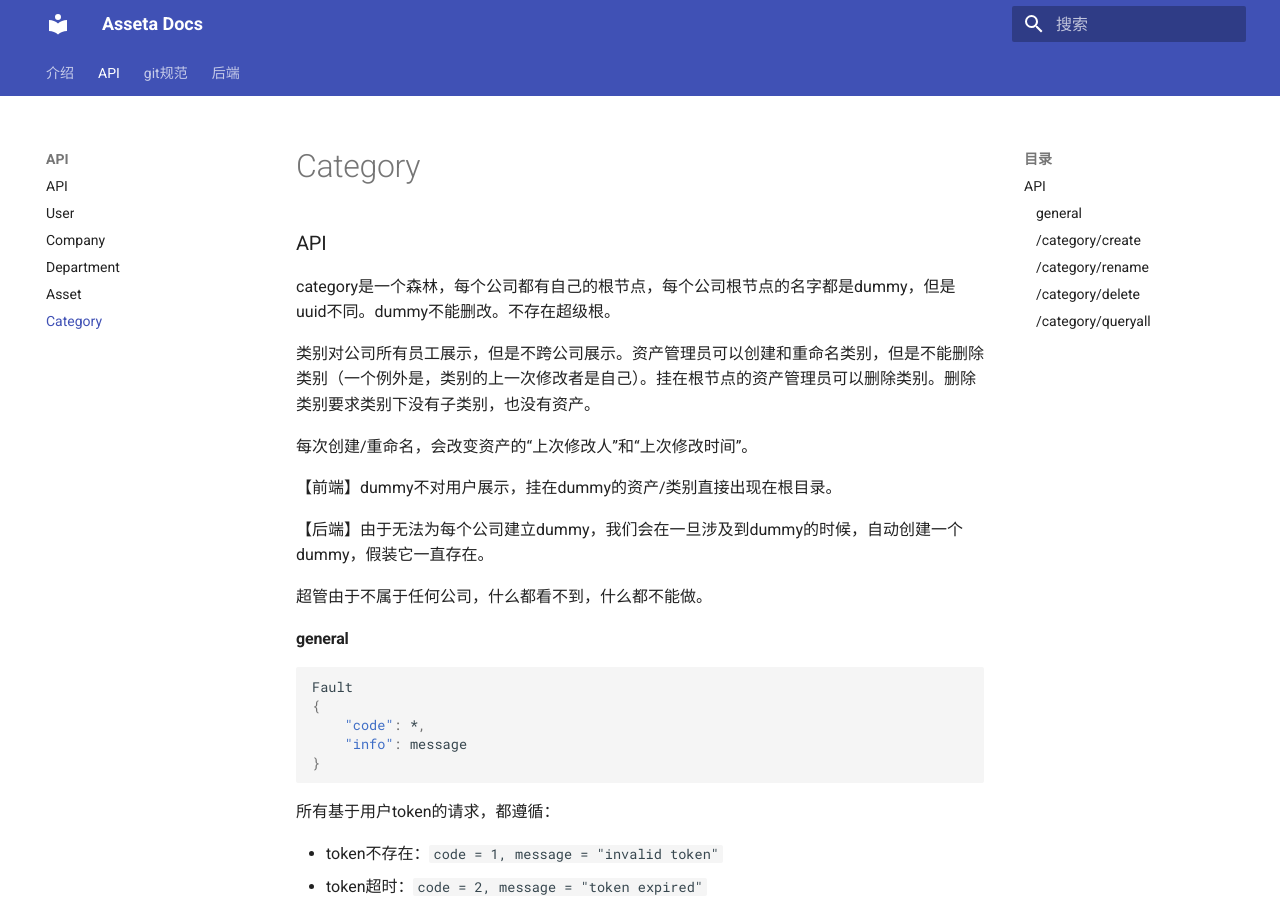
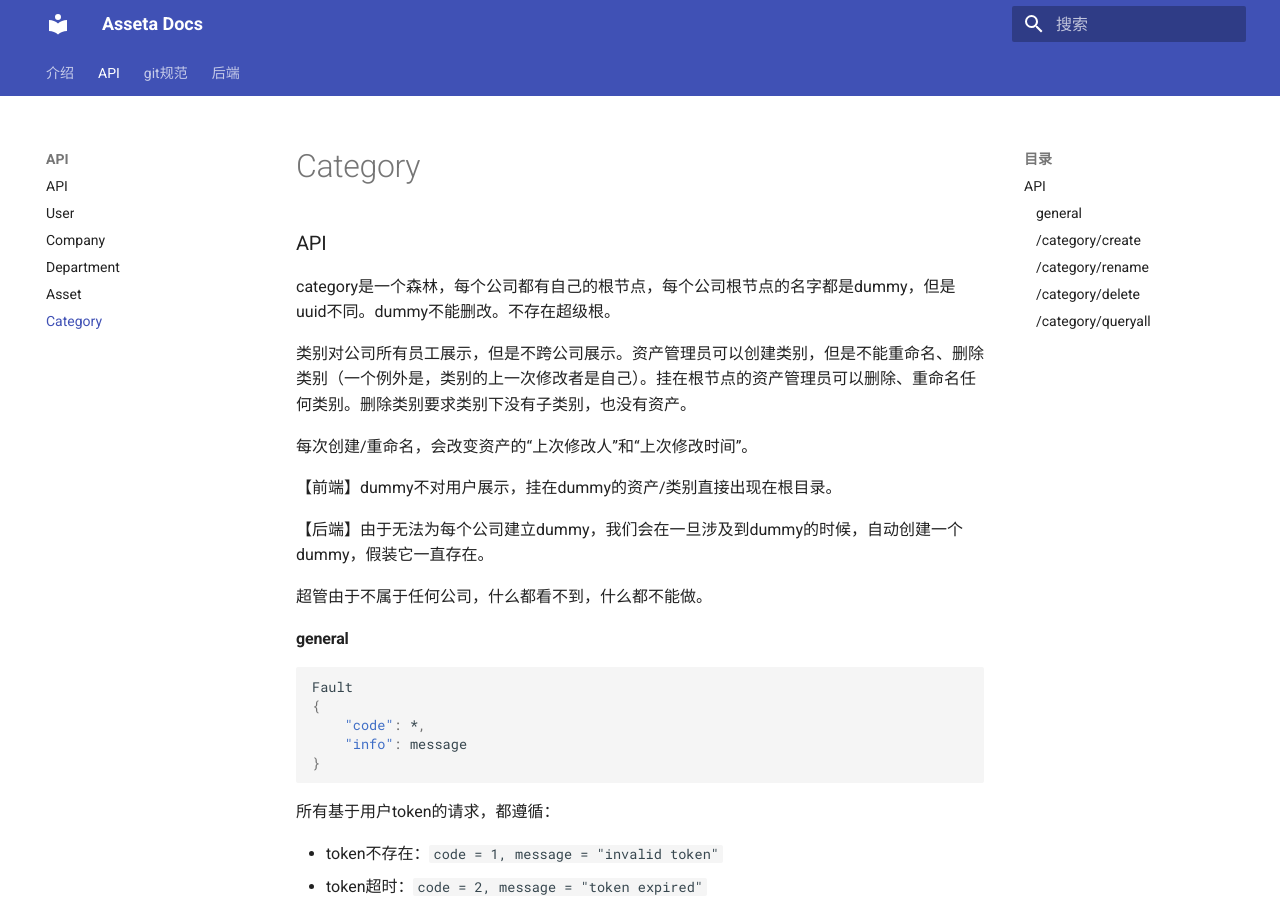
Before and after one commit to kuritas/asseta-docs, an MkDocs documentation site: the page built from docs/API/category.md, in a window 1280 px wide and 900 px high. Built offline with MkDocs 1.6.1 and Material for MkDocs 9.7.7, drawn with Linux system fonts in a browser that asks for light colours.

Commit message:
fix: rename category privilege

```diff
--- a/docs/API/category.md
+++ b/docs/API/category.md
@@ -2,7 +2,7 @@
 
 category是一个森林，每个公司都有自己的根节点，每个公司根节点的名字都是dummy，但是uuid不同。dummy不能删改。不存在超级根。
 
-类别对公司所有员工展示，但是不跨公司展示。资产管理员可以创建和重命名类别，但是不能删除类别（一个例外是，类别的上一次修改者是自己）。挂在根节点的资产管理员可以删除类别。删除类别要求类别下没有子类别，也没有资产。
+类别对公司所有员工展示，但是不跨公司展示。资产管理员可以创建类别，但是不能重命名、删除类别（一个例外是，类别的上一次修改者是自己）。挂在根节点的资产管理员可以删除、重命名任何类别。删除类别要求类别下没有子类别，也没有资产。
 
 每次创建/重命名，会改变资产的“上次修改人”和“上次修改时间”。
 
```
